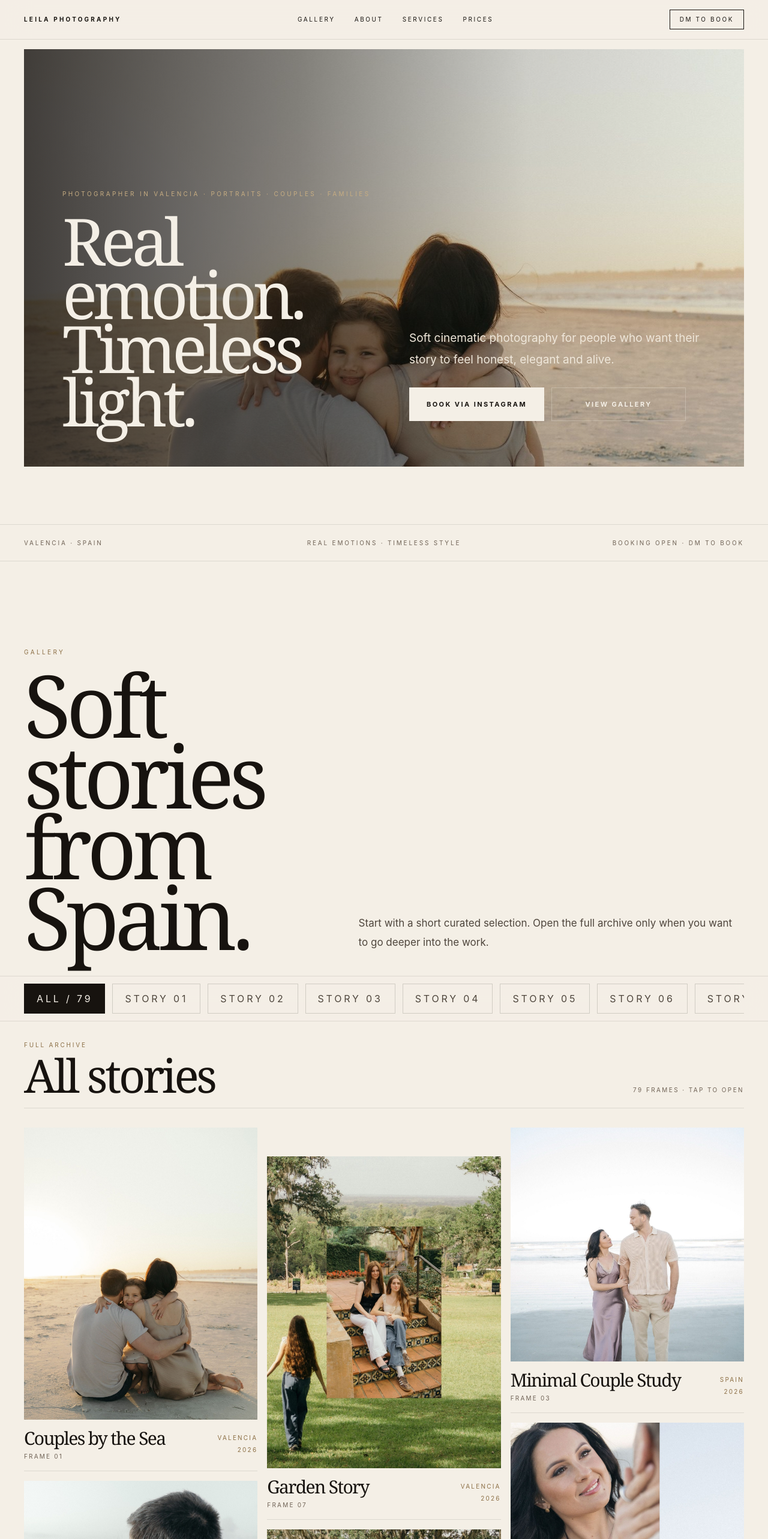
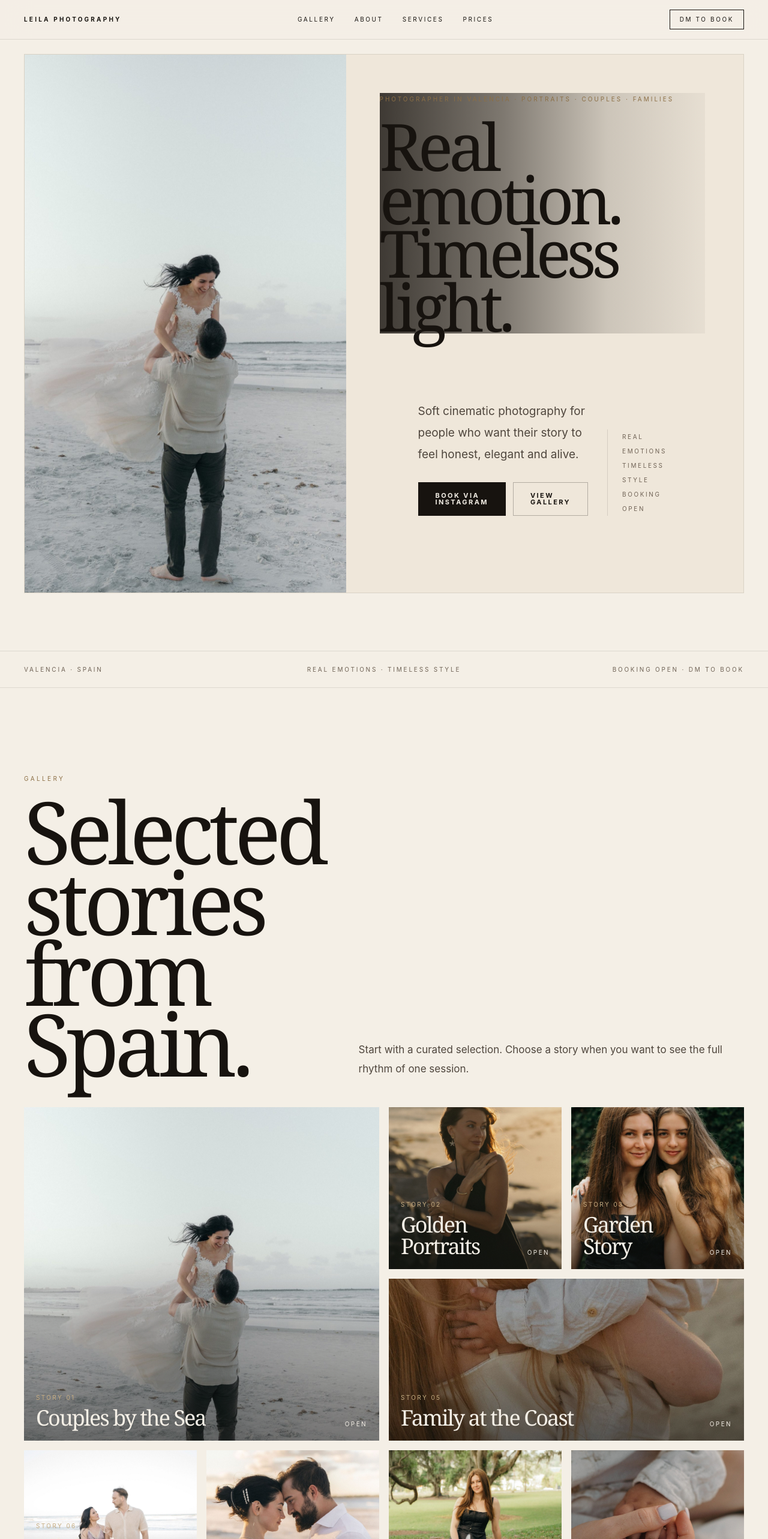
Before and after one commit to rivalden-sys/photographer, a Next.js app: page / in a window 1280 px wide. Shown: the top 2566 px of the page at 60% size. Built offline with nearby package versions, Linux system fonts and the light colour scheme.

Commit message:
Rework hero and desktop gallery structure

```diff
--- a/app/page.tsx
+++ b/app/page.tsx
@@ -58,7 +58,6 @@ const sessions: PhotoSession[] = [
 
 const ratioPattern: PhotoRatio[] = ["portrait", "tall", "square", "landscape", "portrait", "wide", "tall", "portrait", "landscape", "square"];
 const hiddenPhotoIds = new Set(["session-08-02"]);
-const mobileSelectedPhotoIds = ["session-01-01", "session-02-02", "session-03-04", "session-05-05", "session-06-03", "session-08-01"];
 
 const photos: Photo[] = sessions
   .flatMap((session) =>
@@ -80,6 +79,26 @@ const photos: Photo[] = sessions
     }),
   )
   .filter((photo) => !hiddenPhotoIds.has(photo.id));
+
+const desktopSelectedWork = [
+  { id: "session-01-04", size: "lg:col-span-2 lg:row-span-2", ratio: "aspect-[5/4] lg:aspect-auto" },
+  { id: "session-02-02", size: "", ratio: "aspect-[4/5]" },
+  { id: "session-03-04", size: "", ratio: "aspect-[4/5]" },
+  { id: "session-05-01", size: "lg:col-span-2", ratio: "aspect-[16/10]" },
+  { id: "session-06-03", size: "", ratio: "aspect-[4/5]" },
+  { id: "session-08-01", size: "", ratio: "aspect-[4/5]" },
+  { id: "session-03-06", size: "", ratio: "aspect-[4/5]" },
+  { id: "session-05-05", size: "", ratio: "aspect-[4/5]" },
+];
+
+const mobileSelectedFrames = [
+  { id: "session-01-01", src: "/photos/session-01/04.jpg" },
+  { id: "session-02-02" },
+  { id: "session-03-04" },
+  { id: "session-05-05" },
+  { id: "session-06-03" },
+  { id: "session-08-01" },
+];
 
 const services = [
   ["01", "Portraits", "Soft, minimal portraits for women who want to feel natural, elegant and present in the frame.", "Valencia or nearby locations · light direction · refined edit · private gallery"],
@@ -128,6 +147,12 @@ function getRatioClass(ratio: PhotoRatio) {
   return classes[ratio];
 }
 
+function getPhoto(id: string, srcOverride?: string) {
+  const photo = photos.find((item) => item.id === id);
+  if (!photo) return null;
+  return srcOverride ? { ...photo, src: srcOverride } : photo;
+}
+
 export default function Page() {
   const [activeFilter, setActiveFilter] = useState<FilterId>("all");
   const [activePhoto, setActivePhoto] = useState<Photo | null>(null);
@@ -140,11 +165,16 @@ export default function Page() {
     return photos.filter((photo) => photo.sessionId === activeFilter);
   }, [activeFilter]);
 
+  const desktopSelectedPhotos = useMemo(
+    () => desktopSelectedWork.map((item) => ({ config: item, photo: getPhoto(item.id) })).filter((item): item is { config: typeof desktopSelectedWork[number]; photo: Photo } => Boolean(item.photo)),
+    [],
+  );
+
   const mobilePreviewPhotos = useMemo(() => {
     if (activeFilter !== "all") return visiblePhotos.slice(0, 6);
 
-    const selected = mobileSelectedPhotoIds
-      .map((id) => photos.find((photo) => photo.id === id))
+    const selected = mobileSelectedFrames
+      .map((item) => getPhoto(item.id, item.src))
       .filter((photo): photo is Photo => Boolean(photo));
 
     return selected.length ? selected : photos.slice(0, 6);
@@ -152,6 +182,7 @@ export default function Page() {
 
   const mobilePhotosToShow = mobileGalleryOpen ? visiblePhotos : mobilePreviewPhotos;
   const activeSession = activeFilter === "all" ? null : sessions.find((session) => session.id === activeFilter) ?? null;
+  const activeStoryPhotos = activeSession ? visiblePhotos : [];
 
   useEffect(() => {
     const nodes = Array.from(document.querySelectorAll<HTMLElement>("[data-reveal]"));
@@ -257,29 +288,33 @@ export default function Page() {
           </div>
         </header>
 
-        <section id="top" className="px-4 pb-10 pt-4 sm:px-6 sm:pb-16 lg:px-10 lg:pb-24">
-          <div className="mx-auto max-w-[1560px]">
-            <div data-reveal className="relative min-h-[calc(100svh-86px)] overflow-hidden bg-[#17130f] sm:min-h-[760px] lg:min-h-[calc(100vh-6.5rem)]">
-              <Image src="/photos/session-01/01.jpg" alt="Leila Photography in Valencia" fill priority sizes="100vw" className="object-cover" />
-              <div className="absolute inset-0 bg-gradient-to-t from-[#17130f]/88 via-[#17130f]/24 to-[#17130f]/8" />
-              <div className="absolute inset-x-0 bottom-0 p-5 text-[#f4efe6] sm:p-8 lg:p-12">
-                <div className="grid gap-8 lg:grid-cols-[1.05fr_0.95fr] lg:items-end">
-                  <div>
-                    <p className="mb-4 text-[10px] uppercase leading-5 tracking-[0.26em] text-[#c7ad82] sm:mb-6 sm:tracking-[0.34em]">Photographer in Valencia · portraits · couples · families</p>
-                    <h1 className="font-editorial max-w-[62rem] text-[clamp(4rem,17vw,13rem)] leading-[0.78]">Real emotion. Timeless light.</h1>
-                  </div>
-                  <div className="lg:pb-3">
-                    <p className="max-w-[35rem] text-[16px] leading-8 text-[#efe7da] sm:text-[19px] sm:leading-9">Soft cinematic photography for people who want their story to feel honest, elegant and alive.</p>
-                    <div className="mt-7 grid gap-3 sm:flex sm:flex-row">
-                      <a href={studio.instagramUrl} target="_blank" rel="noreferrer" className="btn-light">Book via Instagram</a>
-                      <a href="#gallery" className="btn-ghost-dark">View gallery</a>
-                    </div>
+        <section id="top" className="px-4 pb-12 pt-4 sm:px-6 lg:px-10 lg:pb-24 lg:pt-6">
+          <div className="mx-auto grid max-w-[1560px] overflow-hidden border border-[#17130f]/10 bg-[#efe7da] lg:min-h-[calc(100vh-7.5rem)] lg:grid-cols-[1.08fr_0.92fr]">
+            <div data-reveal className="relative min-h-[58svh] bg-[#d9c9b4] sm:min-h-[660px] lg:min-h-full">
+              <Image src="/photos/session-01/04.jpg" alt="Leila Photography love story in Valencia" fill priority sizes="(max-width: 1024px) 100vw, 56vw" className="object-cover" />
+              <div className="absolute inset-0 bg-gradient-to-t from-[#17130f]/32 via-transparent to-transparent lg:hidden" />
+              <p className="absolute bottom-5 left-5 right-5 text-[10px] uppercase leading-5 tracking-[0.24em] text-[#f4efe6] lg:hidden">Valencia · portraits · couples · families</p>
+            </div>
+
+            <div data-reveal className="flex flex-col justify-between gap-12 p-5 sm:p-8 lg:p-12 xl:p-16">
+              <div>
+                <p className="mb-6 max-w-[34rem] text-[10px] uppercase leading-5 tracking-[0.3em] text-[#8c6f45]">Photographer in Valencia · portraits · couples · families</p>
+                <h1 className="font-editorial max-w-[44rem] text-[clamp(4rem,11vw,10rem)] leading-[0.82] lg:text-[clamp(5.8rem,7.8vw,9.2rem)]">Real emotion. Timeless light.</h1>
+              </div>
+
+              <div className="grid gap-8 xl:grid-cols-[1fr_0.76fr] xl:items-end">
+                <div>
+                  <p className="max-w-[34rem] text-[16px] leading-8 text-[#4f463d] sm:text-[19px] sm:leading-9">Soft cinematic photography for people who want their story to feel honest, elegant and alive.</p>
+                  <div className="mt-7 grid gap-3 sm:flex sm:flex-row">
+                    <a href={studio.instagramUrl} target="_blank" rel="noreferrer" className="btn-dark">Book via Instagram</a>
+                    <a href="#gallery" className="btn-outline">View gallery</a>
                   </div>
                 </div>
-              </div>
-              <div className="absolute right-6 top-6 hidden w-[18rem] grid-cols-2 gap-3 lg:grid">
-                <div className="relative aspect-[4/5] overflow-hidden border border-[#f4efe6]/20"><Image src="/photos/session-07/01.jpg" alt="Leila portrait" fill sizes="18rem" className="object-cover" /></div>
-                <div className="relative mt-16 aspect-[4/5] overflow-hidden border border-[#f4efe6]/20"><Image src="/photos/session-08/01.jpg" alt="Coast story" fill sizes="18rem" className="object-cover" /></div>
+                <div className="hidden border-l border-[#17130f]/12 pl-6 text-[10px] uppercase leading-6 tracking-[0.26em] text-[#6f6255] xl:block">
+                  <p>Real emotions</p>
+                  <p>Timeless style</p>
+                  <p>Booking open</p>
+                </div>
               </div>
             </div>
           </div>
@@ -296,9 +331,9 @@ export default function Page() {
             <div className="grid gap-6 lg:grid-cols-[0.9fr_1.1fr] lg:items-end lg:gap-8">
               <div data-reveal>
                 <p className="mb-4 text-[10px] uppercase tracking-[0.26em] text-[#8c6f45] sm:mb-5 sm:tracking-[0.34em]">Gallery</p>
-                <h2 className="font-editorial max-w-[58rem] text-[clamp(3.2rem,14vw,9rem)] leading-[0.88] sm:leading-[0.82]">Soft stories from Spain.</h2>
+                <h2 className="font-editorial max-w-[58rem] text-[clamp(3.2rem,14vw,9rem)] leading-[0.88] sm:leading-[0.82]">Selected stories from Spain.</h2>
               </div>
-              <p data-reveal className="max-w-[39rem] text-[15px] leading-7 text-[#4f463d] sm:text-[17px] sm:leading-8">Start with a short curated selection. Open the full archive only when you want to go deeper into the work.</p>
+              <p data-reveal className="max-w-[39rem] text-[15px] leading-7 text-[#4f463d] sm:text-[17px] sm:leading-8">Start with a curated selection. Choose a story when you want to see the full rhythm of one session.</p>
             </div>
 
             <div className="sm:hidden">
@@ -311,7 +346,7 @@ export default function Page() {
                 </div>
                 <div className="flex gap-3 overflow-x-auto px-4 hide-scrollbar">
                   <button type="button" onClick={() => changeFilter("all")} className={`w-[132px] shrink-0 text-left ${activeFilter === "all" ? "opacity-100" : "opacity-70"}`}>
-                    <div className={`relative aspect-[4/5] overflow-hidden border ${activeFilter === "all" ? "border-[#17130f]" : "border-[#17130f]/12"}`}><Image src="/photos/session-01/01.jpg" alt="All selected work" fill sizes="132px" className="object-cover" /><div className="absolute inset-0 bg-[#17130f]/25" /><div className="absolute bottom-3 left-3 right-3 text-[#f4efe6]"><p className="text-[10px] uppercase tracking-[0.2em]">All</p><p className="mt-1 text-[11px] uppercase tracking-[0.14em]">Selected</p></div></div>
+                    <div className={`relative aspect-[4/5] overflow-hidden border ${activeFilter === "all" ? "border-[#17130f]" : "border-[#17130f]/12"}`}><Image src="/photos/session-05/01.jpg" alt="All selected work" fill sizes="132px" className="object-cover" /><div className="absolute inset-0 bg-[#17130f]/25" /><div className="absolute bottom-3 left-3 right-3 text-[#f4efe6]"><p className="text-[10px] uppercase tracking-[0.2em]">All</p><p className="mt-1 text-[11px] uppercase tracking-[0.14em]">Selected</p></div></div>
                   </button>
                   {sessions.map((session) => (
                     <button key={session.id} type="button" onClick={() => changeFilter(session.id)} className={`w-[132px] shrink-0 text-left ${activeFilter === session.id ? "opacity-100" : "opacity-70"}`}>
@@ -329,7 +364,7 @@ export default function Page() {
 
               <div className="mt-7 columns-1 gap-4">
                 {mobilePhotosToShow.map((photo) => (
-                  <article key={photo.id} data-reveal className="mb-5 break-inside-avoid">
+                  <article key={`${photo.id}-${photo.src}`} data-reveal className="mb-5 break-inside-avoid">
                     <button type="button" onClick={() => setActivePhoto(photo)} className="block w-full text-left">
                       <div className={`relative overflow-hidden bg-[#d9c9b4] ${getRatioClass(photo.ratio)}`}><Image src={photo.src} alt={`${photo.sessionTitle} frame ${photo.frame}`} fill sizes="100vw" className="object-cover" /></div>
                       <div className="flex items-start justify-between gap-5 border-b border-[#17130f]/10 py-4"><div><h4 className="font-editorial text-3xl leading-none tracking-[-0.04em]">{photo.sessionTitle}</h4><p className="mt-2 text-[10px] uppercase tracking-[0.2em] text-[#6f6255]">Frame {String(photo.frame).padStart(2, "0")}</p></div><p className="pt-1 text-right text-[10px] uppercase leading-5 tracking-[0.2em] text-[#8c6f45]">{photo.location}<br />{photo.year}</p></div>
@@ -342,22 +377,56 @@ export default function Page() {
             </div>
 
             <div className="hidden sm:block">
-              <div className="sticky top-[65px] z-40 -mx-6 mt-10 border-y border-[#17130f]/10 bg-[#f4efe6]/94 px-6 py-3 backdrop-blur-xl lg:-mx-10 lg:px-10">
-                <div className="mx-auto flex max-w-[1560px] items-center gap-3 overflow-x-auto hide-scrollbar">
-                  <button type="button" onClick={() => changeFilter("all")} aria-pressed={activeFilter === "all"} className={`shrink-0 border px-5 py-3 text-[10px] uppercase tracking-[0.24em] transition ${activeFilter === "all" ? "border-[#17130f] bg-[#17130f] text-[#f4efe6]" : "border-[#17130f]/16 text-[#4f463d] hover:border-[#17130f]/60"}`}>All / {photos.length}</button>
-                  {sessions.map((session) => (<button key={session.id} type="button" onClick={() => changeFilter(session.id)} aria-pressed={activeFilter === session.id} className={`shrink-0 border px-5 py-3 text-[10px] uppercase tracking-[0.24em] transition ${activeFilter === session.id ? "border-[#17130f] bg-[#17130f] text-[#f4efe6]" : "border-[#17130f]/16 text-[#4f463d] hover:border-[#17130f]/60"}`}>Story {session.number}</button>))}
+              <div className="mt-12 grid auto-rows-[230px] grid-cols-4 gap-4 xl:auto-rows-[270px]">
+                {desktopSelectedPhotos.map(({ config, photo }) => (
+                  <button key={photo.id} type="button" onClick={() => setActivePhoto(photo)} data-reveal className={`group relative overflow-hidden bg-[#d9c9b4] text-left ${config.size}`}>
+                    <Image src={photo.src} alt={`${photo.sessionTitle} selected frame`} fill sizes="(max-width: 1280px) 50vw, 34vw" className={`object-cover transition duration-[1200ms] ease-out group-hover:scale-[1.035] ${config.ratio}`} />
+                    <div className="absolute inset-0 bg-gradient-to-t from-[#17130f]/62 via-transparent to-transparent opacity-70 transition group-hover:opacity-90" />
+                    <div className="absolute inset-x-0 bottom-0 flex items-end justify-between gap-5 p-5 text-[#f4efe6]">
+                      <div><p className="text-[10px] uppercase tracking-[0.24em] text-[#c7ad82]">Story {photo.sessionNumber}</p><h3 className="font-editorial mt-2 text-4xl leading-none">{photo.sessionTitle}</h3></div>
+                      <p className="text-[10px] uppercase tracking-[0.24em]">Open</p>
+                    </div>
+                  </button>
+                ))}
+              </div>
+
+              <div className="mt-20 grid gap-8 lg:grid-cols-[0.65fr_1.35fr] lg:items-start">
+                <div data-reveal className="lg:sticky lg:top-28">
+                  <p className="mb-5 text-[10px] uppercase tracking-[0.34em] text-[#8c6f45]">Stories archive</p>
+                  <h3 className="font-editorial text-[clamp(3rem,6vw,6.5rem)] leading-[0.86]">Choose one story.</h3>
+                  <p className="mt-6 max-w-[28rem] text-[16px] leading-8 text-[#4f463d]">Each session opens as a clean grid. No visual noise, no endless mixed archive.</p>
                 </div>
-              </div>
-              <div className="mt-8 flex flex-col gap-2 border-b border-[#17130f]/10 pb-5 sm:flex-row sm:items-end sm:justify-between"><div><p className="text-[10px] uppercase tracking-[0.28em] text-[#8c6f45]">{activeSession ? activeSession.note : "full archive"}</p><h3 className="font-editorial mt-2 text-[clamp(2.6rem,6vw,5.8rem)] leading-[0.9]">{activeSession ? activeSession.title : "All stories"}</h3></div><p className="text-[10px] uppercase leading-5 tracking-[0.24em] text-[#6f6255]">{visiblePhotos.length} frames · tap to open</p></div>
-              <div className="mt-8 columns-2 gap-4 lg:columns-3 2xl:columns-4">
-                {visiblePhotos.map((photo, index) => (
-                  <article key={photo.id} data-reveal className={`mb-4 break-inside-avoid ${index % 8 === 2 ? "lg:pt-12" : ""} ${index % 11 === 5 ? "2xl:pt-20" : ""}`}>
-                    <button type="button" onClick={() => setActivePhoto(photo)} className="group block w-full text-left">
-                      <div className={`relative overflow-hidden bg-[#d9c9b4] ${getRatioClass(photo.ratio)}`}><Image src={photo.src} alt={`${photo.sessionTitle} frame ${photo.frame}`} fill sizes="(max-width: 1024px) 50vw, 25vw" className="object-cover transition duration-[1100ms] ease-out group-hover:scale-[1.035]" /><div className="absolute inset-0 bg-[#17130f]/0 transition group-hover:bg-[#17130f]/14" /><div className="absolute bottom-4 left-4 right-4 flex items-center justify-between gap-4 opacity-0 transition duration-500 group-hover:opacity-100"><span className="bg-[#f4efe6] px-4 py-3 text-[10px] uppercase tracking-[0.22em] text-[#17130f]">Open</span><span className="text-[10px] uppercase tracking-[0.22em] text-[#f4efe6]">{photo.sessionNumber}.{String(photo.frame).padStart(2, "0")}</span></div></div>
-                      <div className="flex items-start justify-between gap-5 border-b border-[#17130f]/10 py-4"><div><h4 className="font-editorial text-3xl leading-none tracking-[-0.04em]">{photo.sessionTitle}</h4><p className="mt-2 text-[10px] uppercase tracking-[0.22em] text-[#6f6255]">Frame {String(photo.frame).padStart(2, "0")}</p></div><p className="pt-1 text-right text-[10px] uppercase leading-5 tracking-[0.22em] text-[#8c6f45]">{photo.location}<br />{photo.year}</p></div>
-                    </button>
-                  </article>
-                ))}
+
+                <div>
+                  <div className="grid gap-4 md:grid-cols-2 xl:grid-cols-4">
+                    {sessions.map((session) => (
+                      <button key={session.id} type="button" onClick={() => changeFilter(session.id)} data-reveal className={`group text-left ${activeFilter === session.id ? "opacity-100" : "opacity-80 hover:opacity-100"}`}>
+                        <div className={`relative aspect-[4/5] overflow-hidden bg-[#d9c9b4] ${activeFilter === session.id ? "ring-1 ring-[#17130f]" : ""}`}>
+                          <Image src={`/photos/${session.id}/01.jpg`} alt={`${session.title} cover`} fill sizes="(max-width: 1280px) 25vw, 18vw" className="object-cover transition duration-[900ms] group-hover:scale-[1.035]" />
+                          <div className="absolute inset-0 bg-gradient-to-t from-[#17130f]/72 via-transparent to-transparent" />
+                          <div className="absolute bottom-4 left-4 right-4 text-[#f4efe6]"><p className="text-[10px] uppercase tracking-[0.24em] text-[#c7ad82]">Story {session.number}</p><h4 className="font-editorial mt-2 text-3xl leading-none">{session.title}</h4><p className="mt-3 text-[10px] uppercase tracking-[0.2em]">{session.count} frames</p></div>
+                        </div>
+                      </button>
+                    ))}
+                  </div>
+
+                  {activeSession ? (
+                    <div className="mt-12 border-t border-[#17130f]/12 pt-8">
+                      <div className="mb-8 flex items-end justify-between gap-6">
+                        <div><p className="text-[10px] uppercase tracking-[0.28em] text-[#8c6f45]">{activeSession.note}</p><h3 className="font-editorial mt-2 text-[clamp(3rem,5vw,5.8rem)] leading-[0.9]">{activeSession.title}</h3></div>
+                        <button type="button" onClick={() => changeFilter("all")} className="hidden border border-[#17130f]/20 px-5 py-3 text-[10px] uppercase tracking-[0.24em] transition hover:border-[#17130f] lg:block">Close story</button>
+                      </div>
+                      <div className="grid gap-4 md:grid-cols-3 xl:grid-cols-5">
+                        {activeStoryPhotos.map((photo) => (
+                          <button key={photo.id} type="button" onClick={() => setActivePhoto(photo)} data-reveal className="group text-left">
+                            <div className="relative aspect-[4/5] overflow-hidden bg-[#d9c9b4]"><Image src={photo.src} alt={`${photo.sessionTitle} frame ${photo.frame}`} fill sizes="(max-width: 1280px) 20vw, 15vw" className="object-cover transition duration-[900ms] group-hover:scale-[1.035]" /></div>
+                            <p className="mt-3 text-[10px] uppercase tracking-[0.22em] text-[#6f6255]">Frame {String(photo.frame).padStart(2, "0")}</p>
+                          </button>
+                        ))}
+                      </div>
+                    </div>
+                  ) : null}
+                </div>
               </div>
             </div>
           </div>
```
